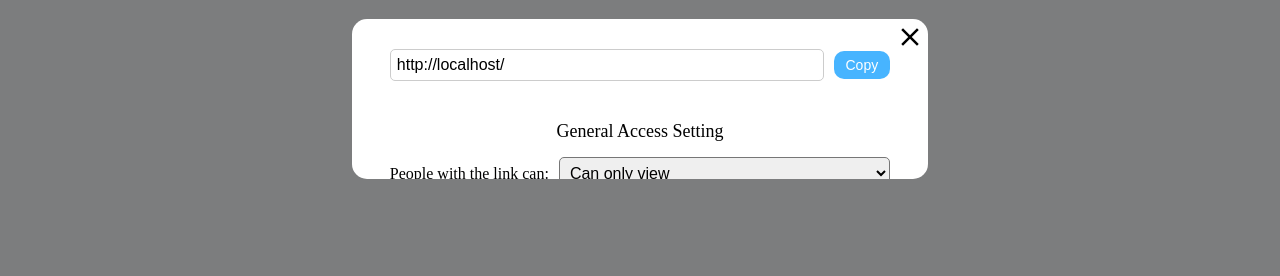
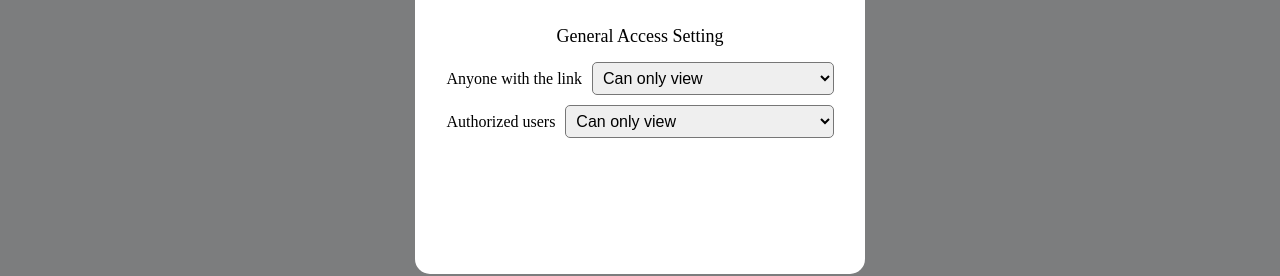
Before and after one commit to SummerJ0y/shared-whiteboard, a Next.js app in the folder client/: page / in a window 1280 px wide. Both pictures are taken after a click on the element "Share". Shown: the part 301-577 px from the top of the page. Built offline with nearby package versions, Linux system fonts and the light colour scheme; no server answers.

Commit message:
finalize

```diff
--- a/client/src/app/components/share.js
+++ b/client/src/app/components/share.js
@@ -40,7 +40,7 @@ export default function SharePopup({ setShareWindow }) {
                 <div style={{fontSize: '18px', marginTop: '40px'}}>General Access Setting</div>
 
                 <div style={{ display: 'flex', alignItems: 'center', marginTop: '15px', width: '90%' }}>
-                    <span style={{ marginRight: '10px', fontSize: '16px' }}>People with the link can:</span>
+                    <span style={{ marginRight: '10px', fontSize: '16px' }}>Anyone with the link</span>
                     <select style={{ flexGrow: 1, padding: '6px', borderRadius: '5px', fontSize: '16px' }}>
                         <option>Can only view</option>
                         <option>Can View and edit</option>
@@ -49,7 +49,7 @@ export default function SharePopup({ setShareWindow }) {
                 </div>
 
                 <div style={{ display: 'flex', alignItems: 'center', marginTop: '10px', width: '90%' }}>
-                    <span style={{ marginRight: '10px', fontSize: '16px' }}>Authorized user can:</span>
+                    <span style={{ marginRight: '10px', fontSize: '16px' }}>Authorized users</span>
                     <select style={{ flexGrow: 1, padding: '6px', borderRadius: '5px', fontSize: '16px' }}>
                         <option>Can only view</option>
                         <option>Can view and edit</option>
--- a/client/src/app/components/share.module.css
+++ b/client/src/app/components/share.module.css
@@ -19,8 +19,8 @@
     background-color: white;
     border-radius: 15px;
     position: relative;
-    width: 45%;
-    height: 20%;
+    width: 450px;
+    height: 350px;
     align-items: center;
     padding: 0px 10px 0px 10px;
     overflow-y: auto;
@@ -59,7 +59,7 @@
 
 .copyMessage {
     position: absolute;
-    bottom: 5px;
+    bottom: 8px;
     background: var(--buttonBlue1);
     color: white;
     padding: 4px 10px;
```
